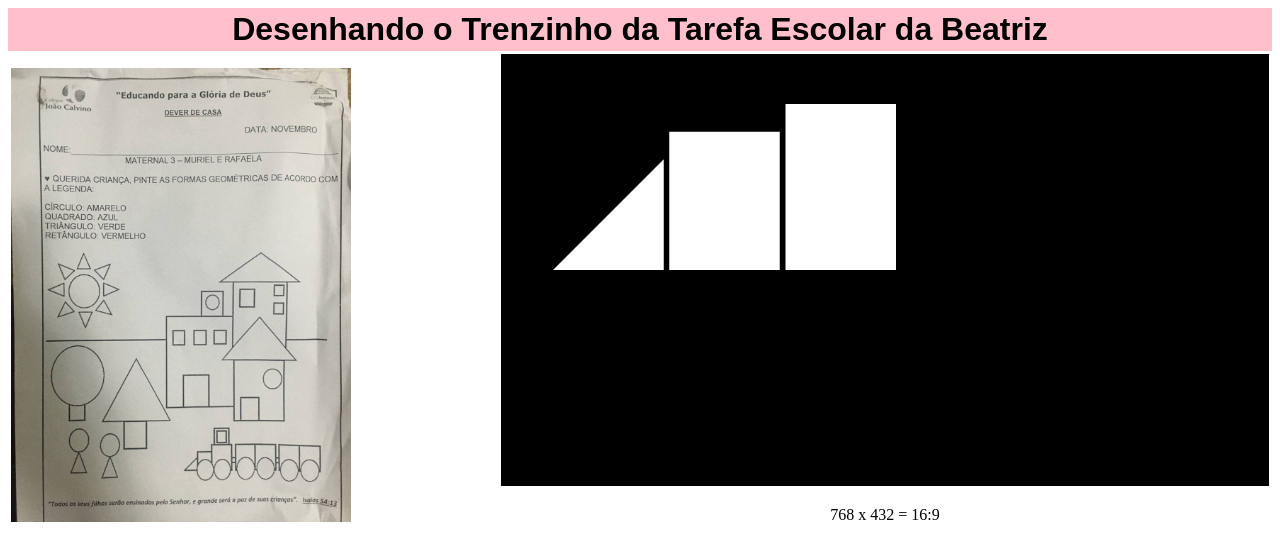
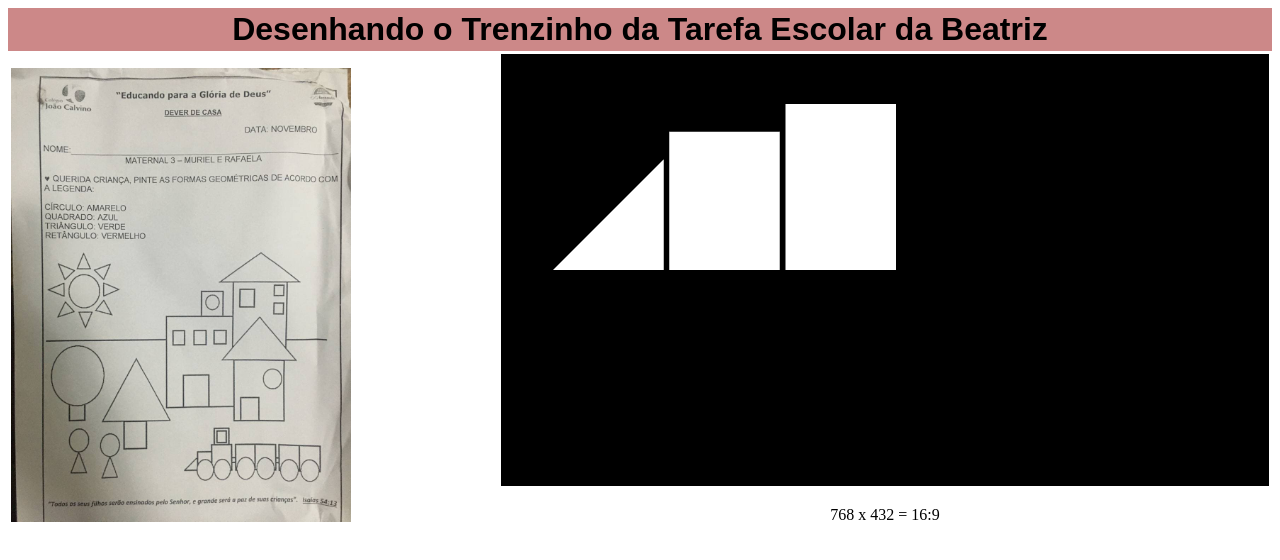
Before and after one commit to Egmonpereira/Tutorial_Pratico_Parte_5, a plain HTML site: page index.html in a window 1280 px wide. Drawn offline with nearby package versions, Linux system fonts and the light colour scheme.

```diff
--- a/index.html
+++ b/index.html
@@ -231,7 +231,7 @@
         </script>
     </head>
     <body>
-        <table bgcolor="pink" width="100%">
+        <table bgcolor="#cc8888" width="100%">
             <tr>
                 <td>
                     <center>
```
